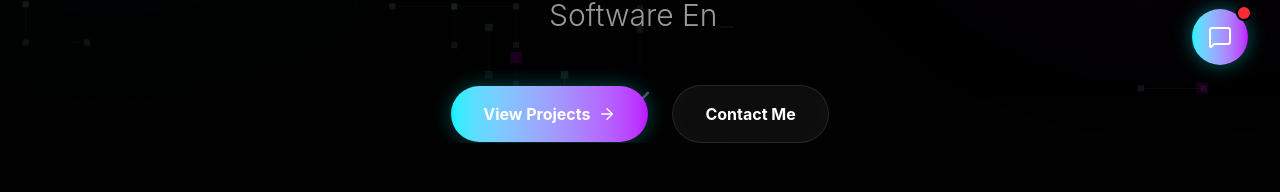
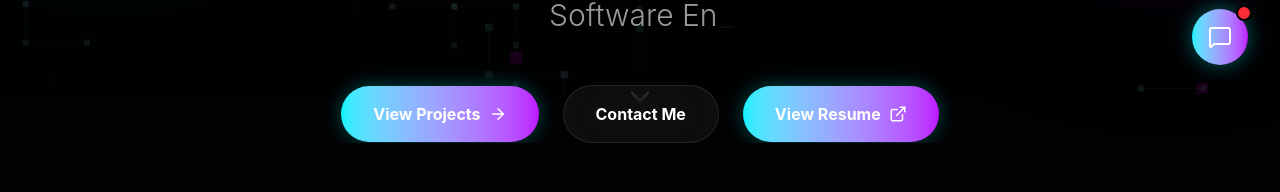
Before and after one commit to Gopika596/Portfolio, a React (Vite) app: page / in a window 1280 px wide. Shown: the part 703-895 px from the top of the page. Built offline with nearby package versions, Linux system fonts and the light colour scheme.

Commit message:
Update Hero.tsx

```diff
--- a/src/components/Hero.tsx
+++ b/src/components/Hero.tsx
@@ -1,7 +1,7 @@
 import React from 'react';
 import { motion } from 'motion/react';
 import { Typewriter } from 'react-simple-typewriter';
-import { ArrowRight, ChevronDown } from 'lucide-react';
+import { ArrowRight, ChevronDown, ExternalLink } from 'lucide-react';
 
 const Hero = () => {
   return (
@@ -71,6 +71,16 @@ const Hero = () => {
             >
               Contact Me
             </motion.a>
+             <motion.a
+              href="https://pdflink.to/759f2a37/"
+              target="_blank"
+              rel="noopener noreferrer"
+              whileHover={{ scale: 1.05 }}
+              whileTap={{ scale: 0.95 }}
+              className="px-8 py-4 rounded-full bg-gradient-to-r from-neon-blue to-neon-purple text-white font-bold flex items-center gap-2 shadow-[0_0_20px_rgba(0,242,255,0.3)]"
+            >
+              View Resume <ExternalLink size={18} />
+            </motion.a>
           </div>
         </motion.div>
       </div>
```
